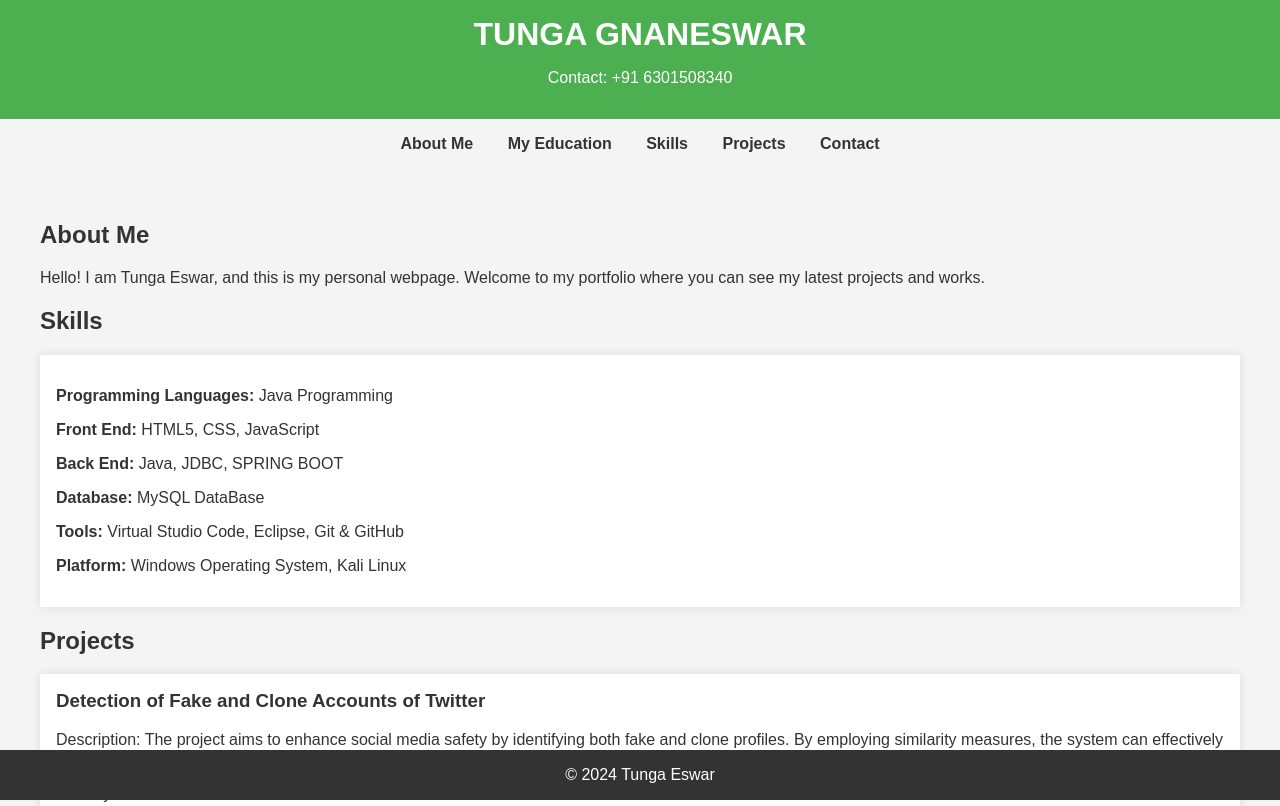
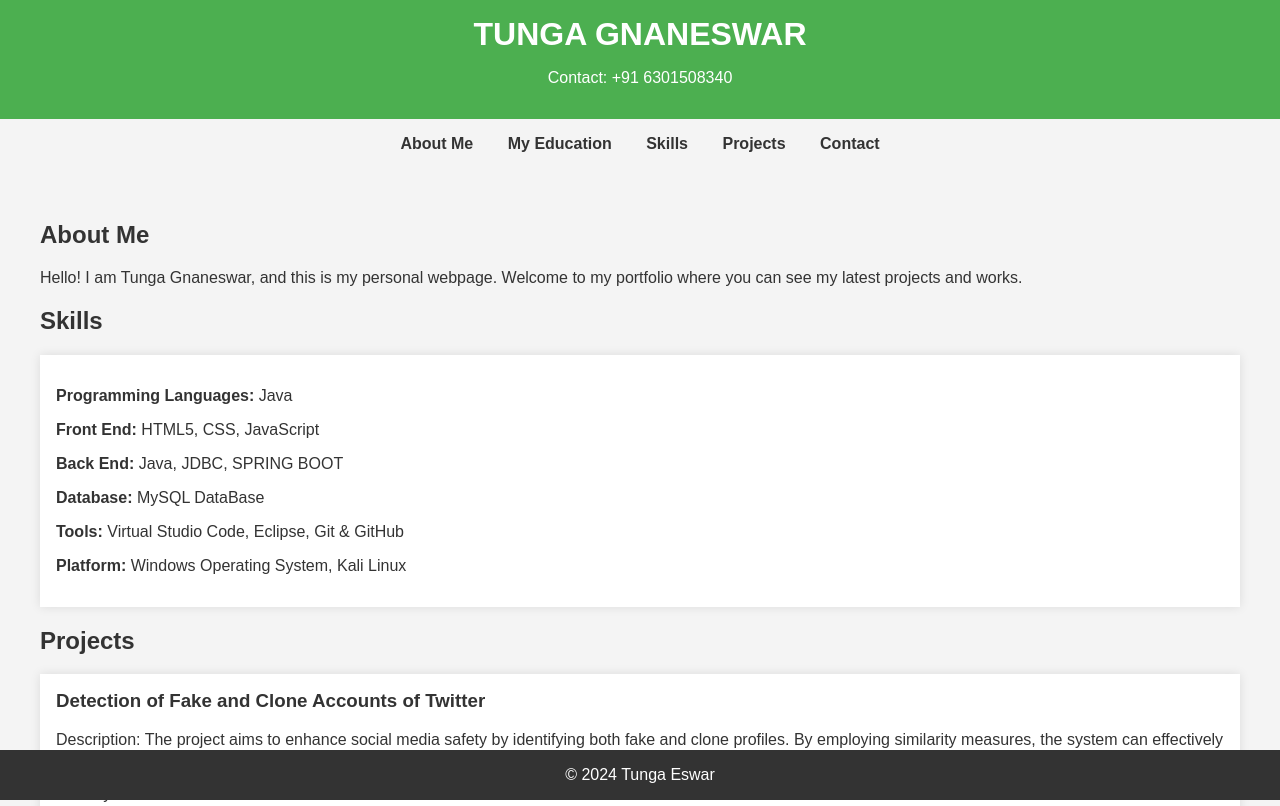
Before and after one commit to Gnaneswartunga/Job-Opp, a plain HTML site: page index.html in a window 1280 px wide. Shown: the top 806 px of the page. Drawn offline with Linux system fonts and the light colour scheme.

Commit message:
Update index.html

```diff
--- a/index.html
+++ b/index.html
@@ -109,12 +109,12 @@
     <div class="container">
         <section id="about">
             <h2>About Me</h2>
-            <p>Hello! I am Tunga Eswar, and this is my personal webpage. Welcome to my portfolio where you can see my latest projects and works.</p>
+            <p>Hello! I am Tunga Gnaneswar, and this is my personal webpage. Welcome to my portfolio where you can see my latest projects and works.</p>
         </section>
         <section id="skills">
             <h2>Skills</h2>
             <div class="portfolio-item">
-                <p><b>Programming Languages:</b> Java Programming</p>
+                <p><b>Programming Languages:</b> Java</p>
                 <p><b>Front End:</b> HTML5, CSS, JavaScript</p>
                 <p><b>Back End:</b> Java, JDBC, SPRING BOOT</p>
                 <p><b>Database:</b> MySQL DataBase</p>
```
